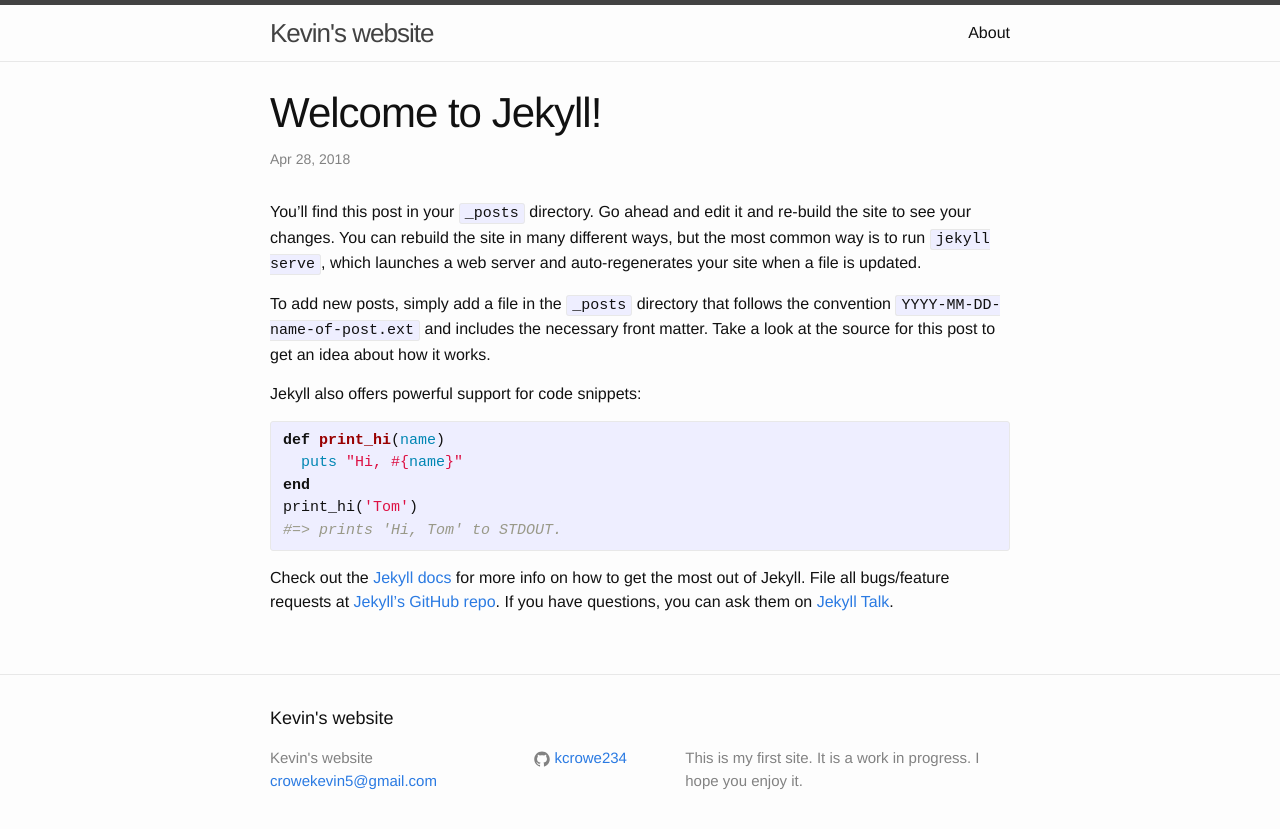
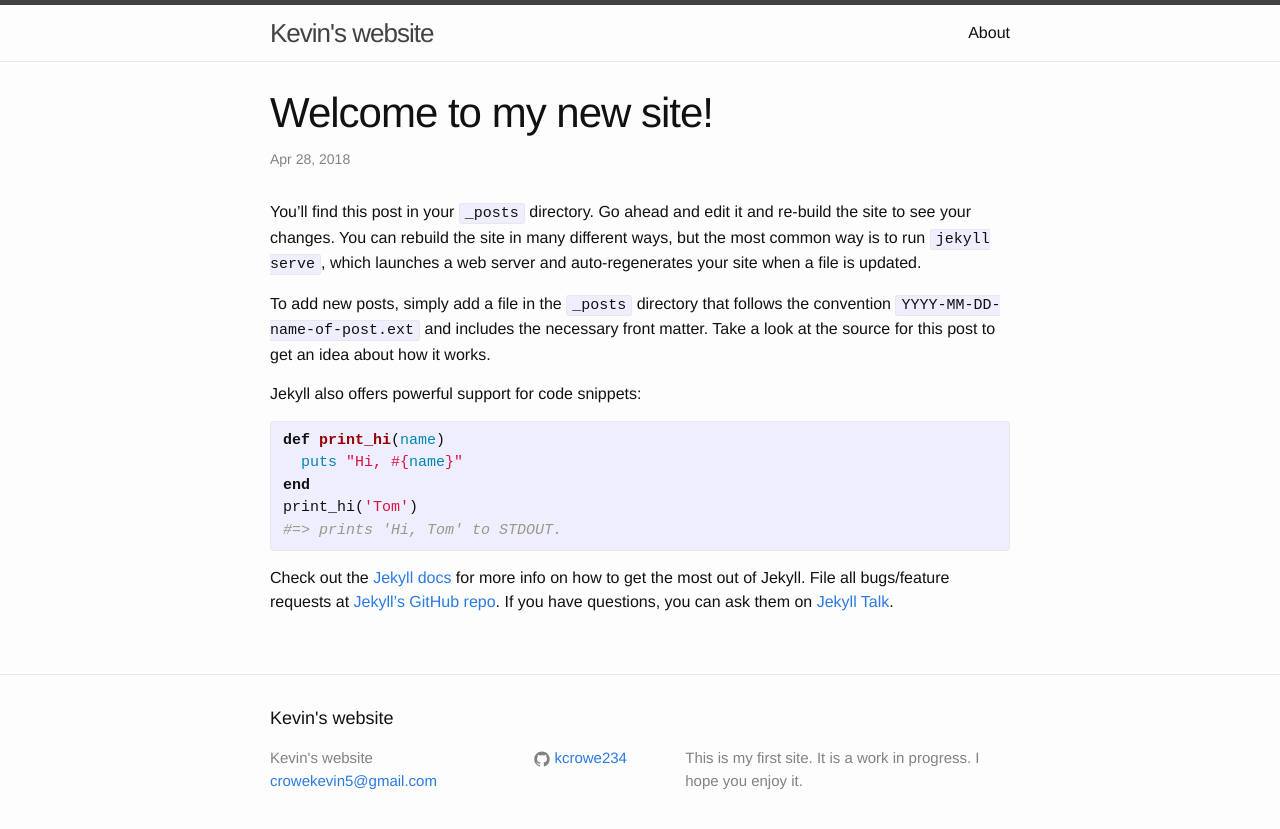
Before and after one commit to kcrowe234/Jekyll-Site, a Jekyll site: the page built from _posts/2018-04-27-welcome-to-jekyll.markdown, in a window 1280 px wide. Shown: the top 829 px of the page. Built offline with Jekyll 4.4.1, drawn with Linux system fonts in a browser that asks for light colours.

Commit message:
update post

```diff
--- a/_posts/2018-04-27-welcome-to-jekyll.markdown
+++ b/_posts/2018-04-27-welcome-to-jekyll.markdown
@@ -1,6 +1,6 @@
 ---
 layout: post
-title:  "Welcome to Jekyll!"
+title:  "Welcome to my new site!"
 date:   2018-04-27 20:38:16 -0400
 categories: jekyll update
 ---
```
